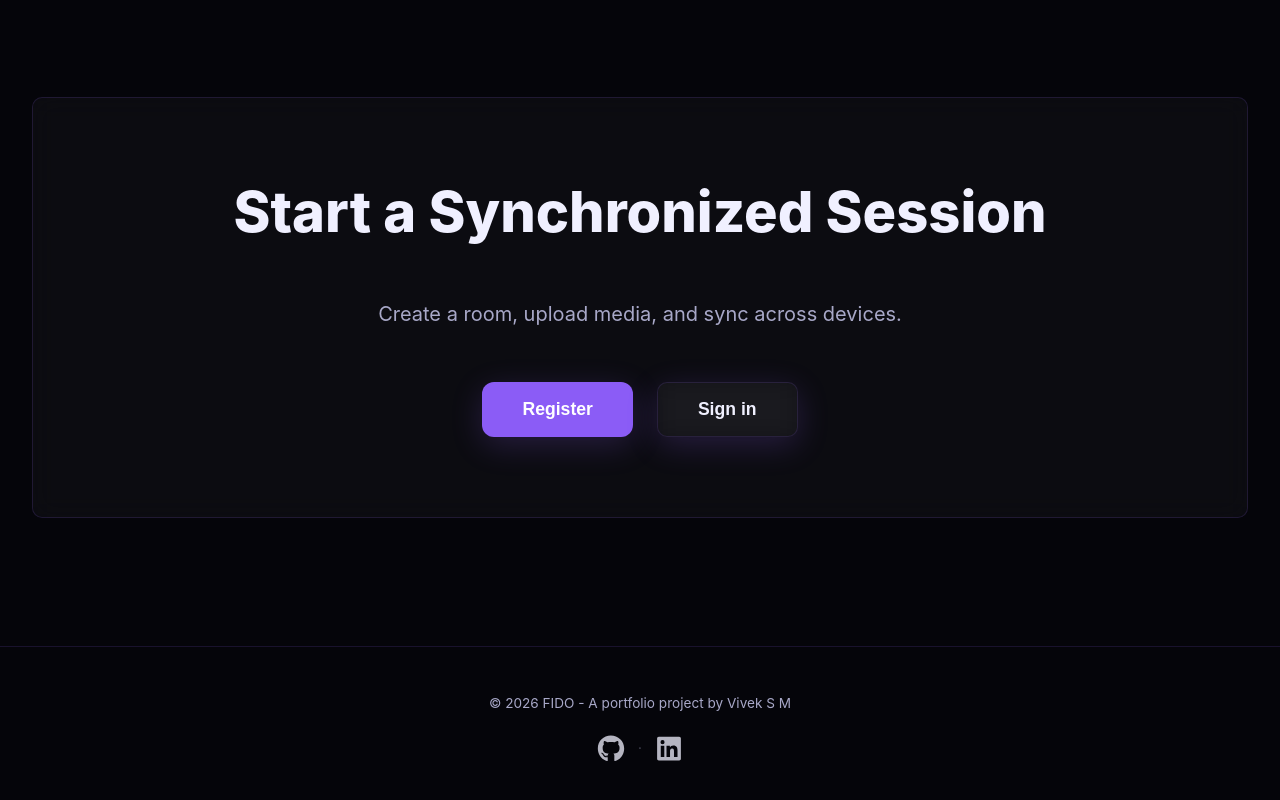
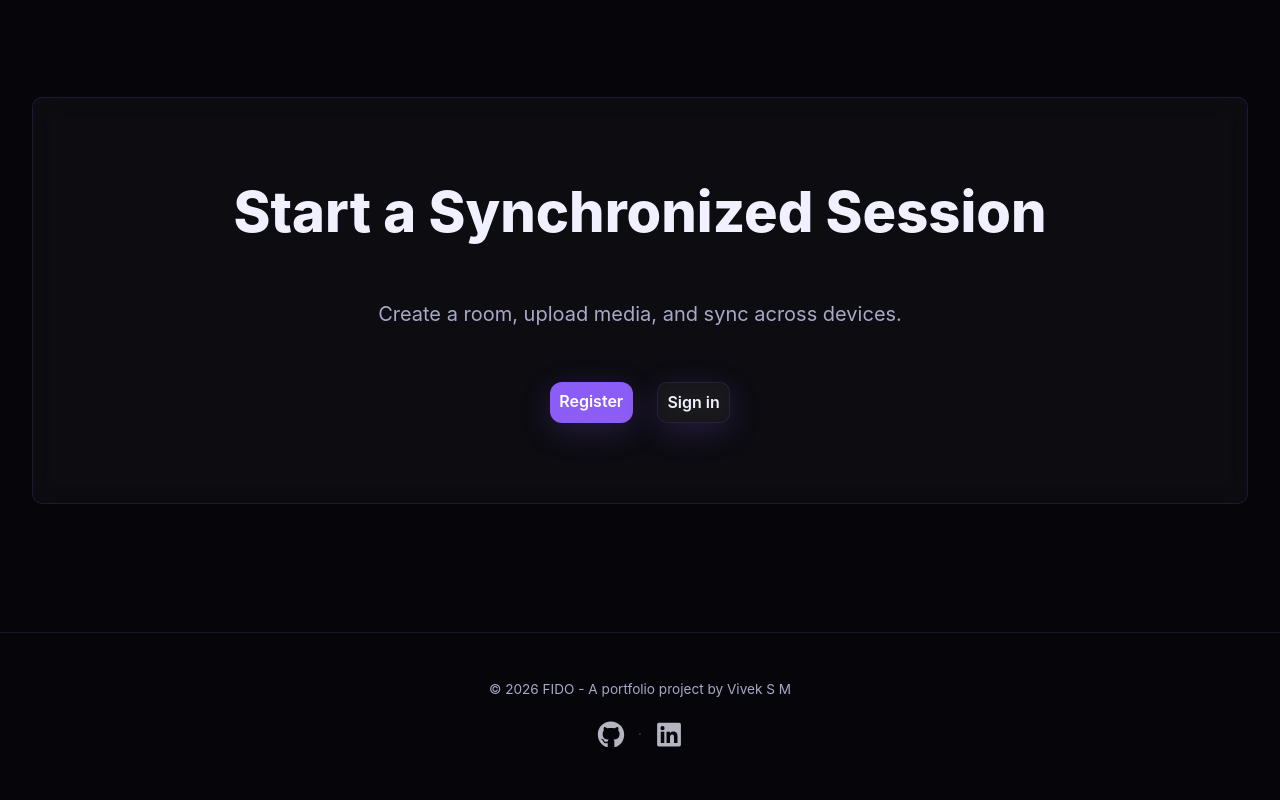
Before and after one commit to its-nott-me/Fido, a React (Vite) app in the folder client/: page / in a window 1280 px wide. Shown: the part 3052-3852 px from the top of the page. Built offline with nearby package versions, Linux system fonts and the light colour scheme; no server answers.

Commit message:
use react-router Link instead of window.location.href

```diff
--- a/client/src/pages/HomePage.tsx
+++ b/client/src/pages/HomePage.tsx
@@ -5,6 +5,7 @@
 import './HomePage.css';
 import { FontAwesomeIcon } from '@fortawesome/react-fontawesome';
 import { faGithub, faLinkedin } from '@fortawesome/free-brands-svg-icons';
+import { Link } from 'react-router-dom';
 
 export default function HomePage() {
     return (
@@ -48,18 +49,18 @@
                             Create a room, upload media, and sync across devices.
                         </p>
                         <div className="cta-buttons">
-                            <button
+                            <Link
                                 className="nav-btn-primary"
-                                onClick={() => window.location.href = '/register'}
+                                to='/register'
                             >
                                 Register
-                            </button>
-                            <button
+                            </Link>
+                            <Link
                                 className="nav-btn-primary glass-module"
-                                onClick={() => window.location.href = '/login'}
+                                to='/login'
                             >
                                 Sign in
-                            </button>
+                            </Link>
                         </div>
                     </div>
                 </section>
```
